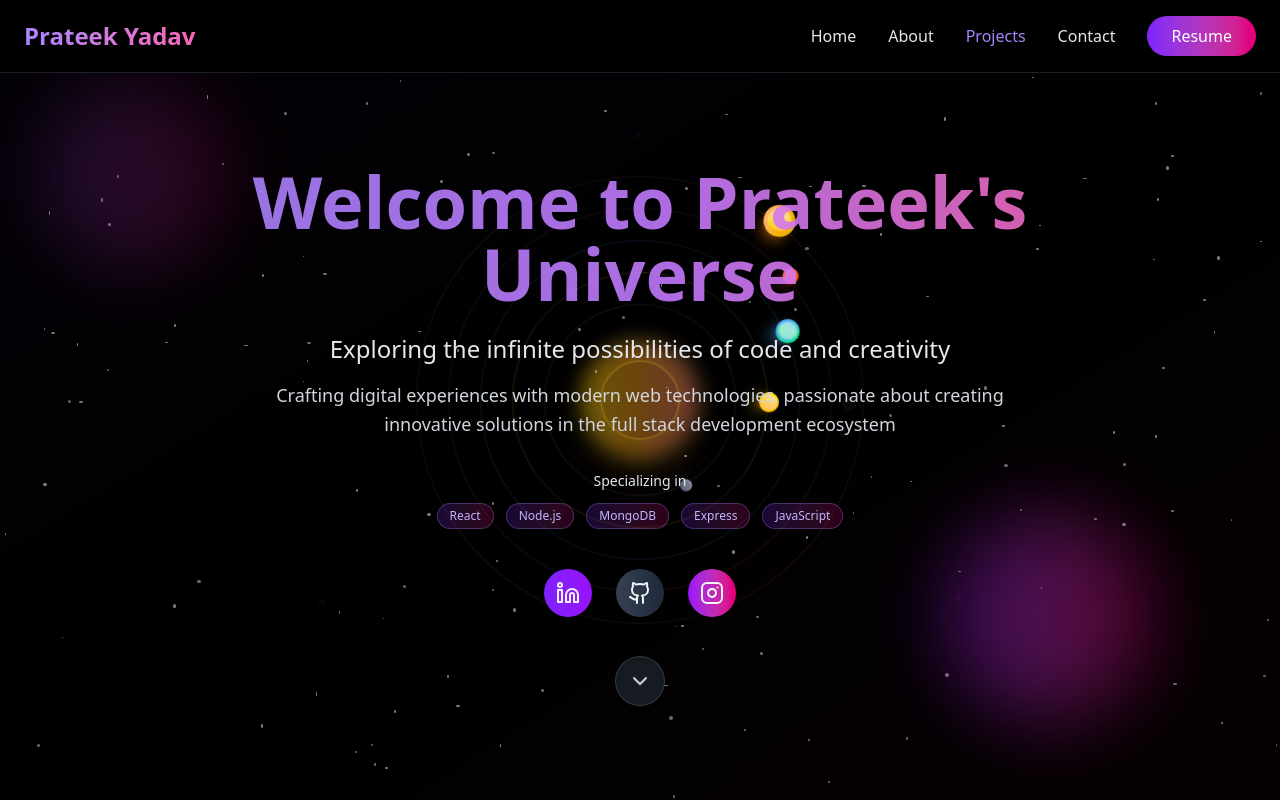
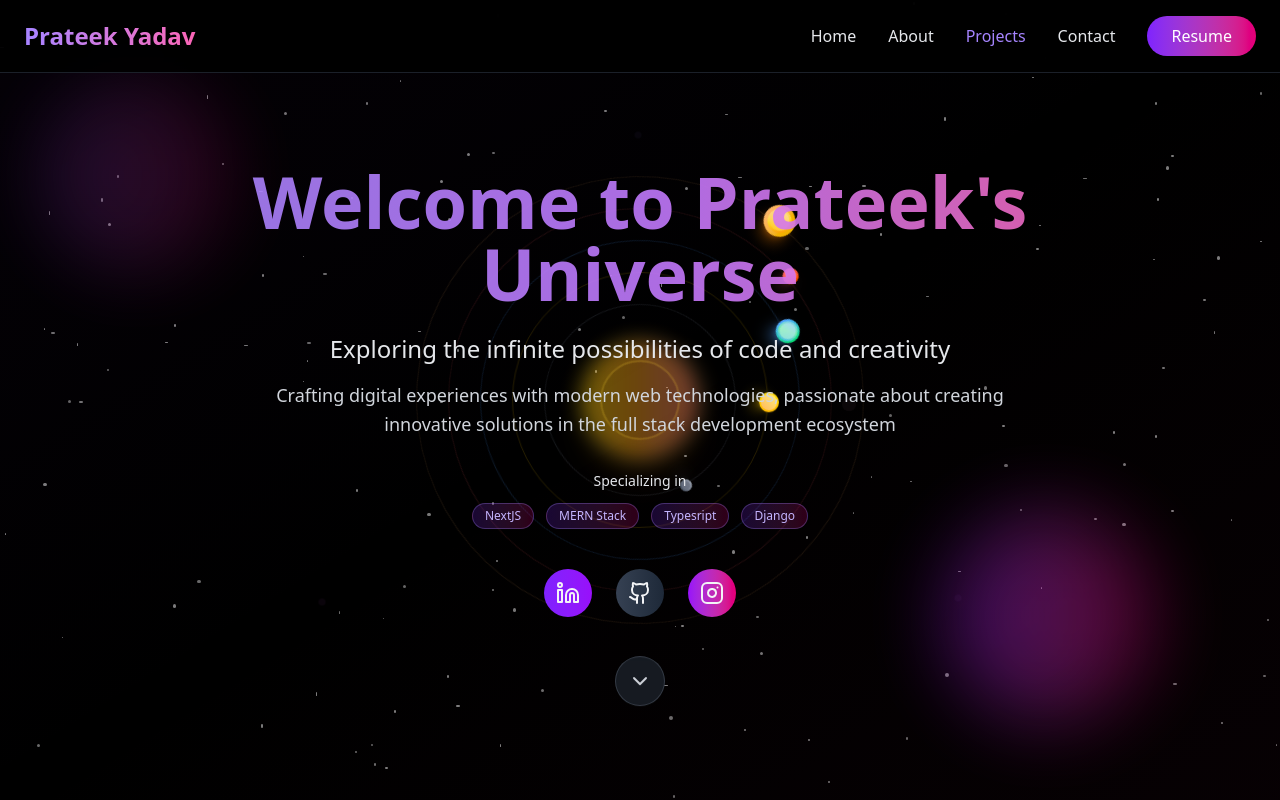
Before and after one commit to prateekydv01/prateek_portfolio, a React (Vite) app: page / in a window 1280 px wide. Shown: the top 800 px of the page. Built offline with nearby package versions, Linux system fonts and the light colour scheme.

Commit message:
changed the core skills

```diff
--- a/src/pages/SpacePortfolio.jsx
+++ b/src/pages/SpacePortfolio.jsx
@@ -392,7 +392,7 @@ const SpacePortfolio = () => {
               <div className="mb-8">
                 <p className="text-sm text-gray-200 mb-3">Specializing in</p>
                 <div className="flex flex-wrap justify-center gap-3">
-                  {['React', 'Node.js', 'MongoDB', 'Express', 'JavaScript'].map((tech, index) => (
+                  {['NextJS', 'MERN Stack' , 'Typesript' ,'Django'].map((tech, index) => (
                     <span
                       key={tech}
                       className="px-3 py-1 text-xs bg-gradient-to-r from-violet-600/20 to-pink-600/20 rounded-full border border-violet-400/30 text-violet-300"
```
